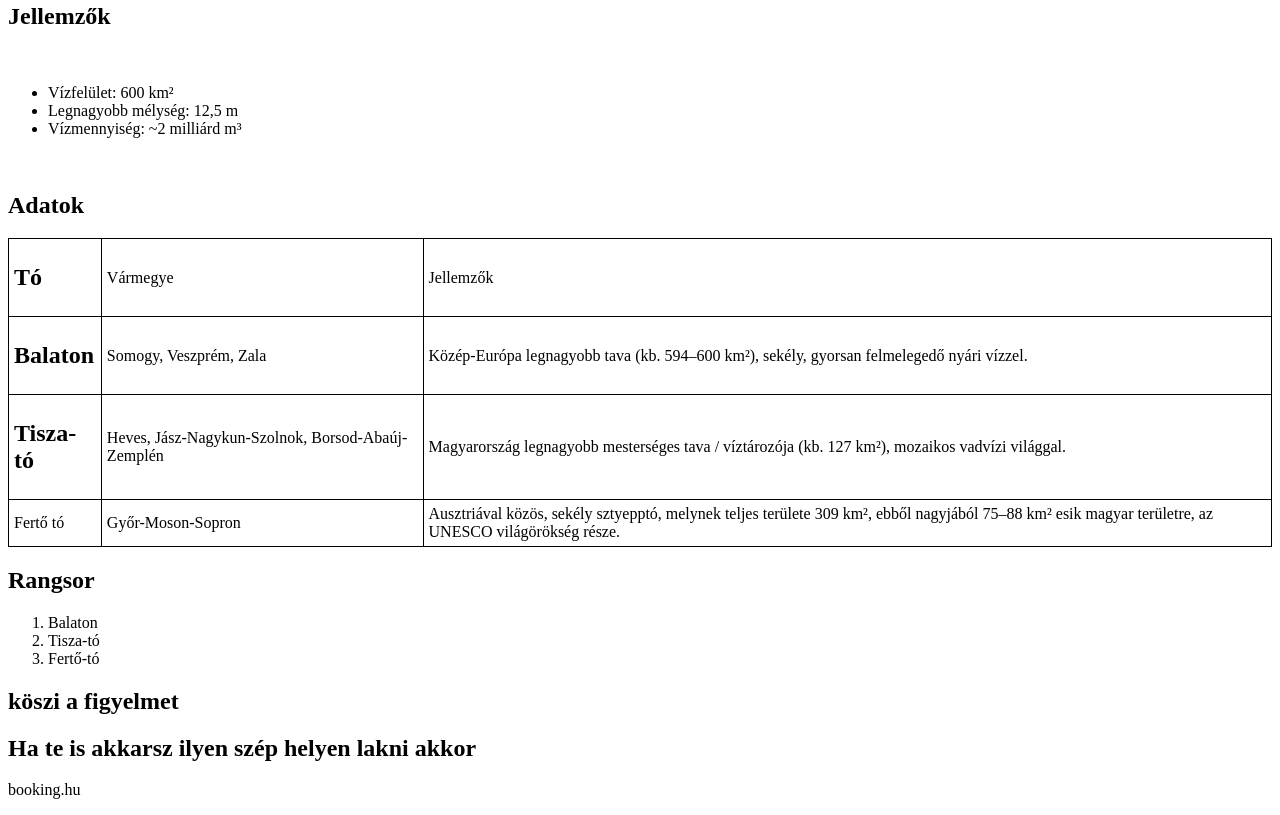
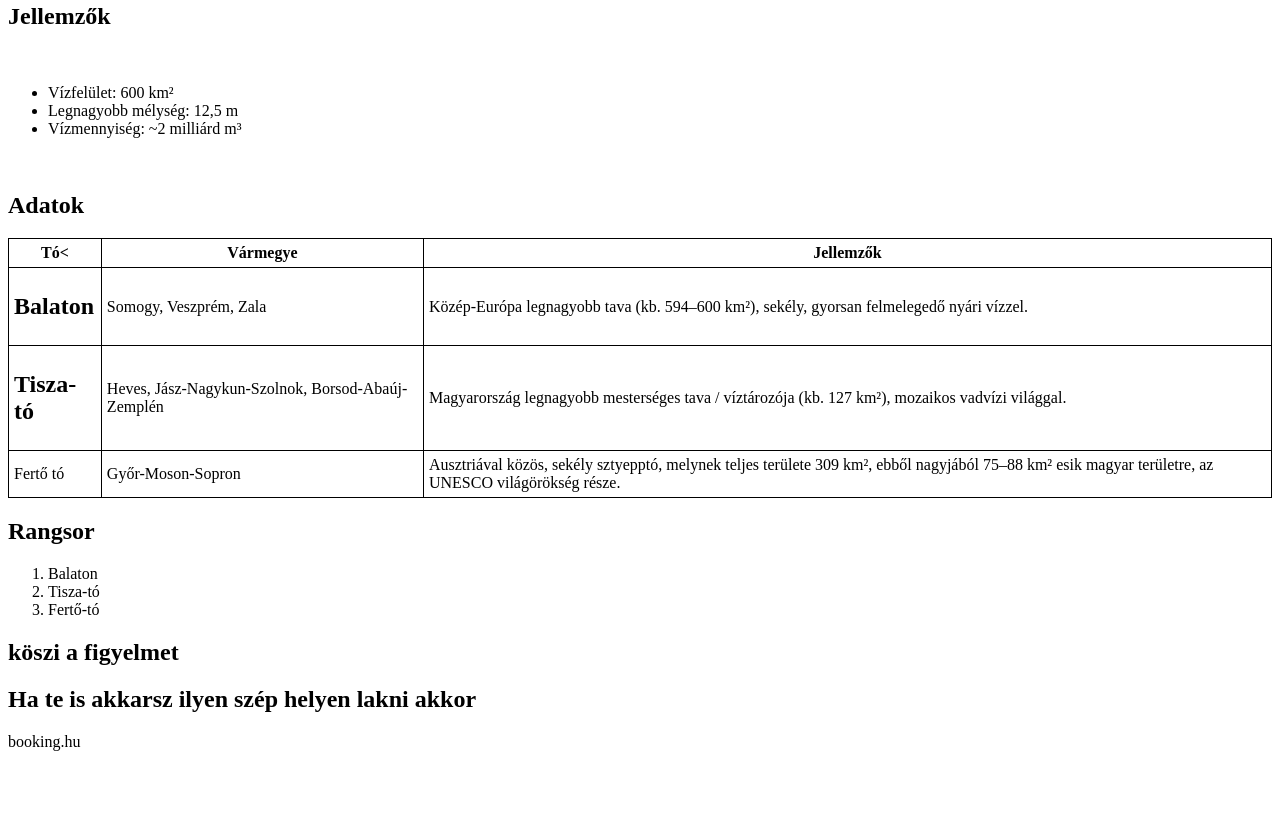
Before and after one commit to adam1731nagy/ikt, a plain HTML site: page tema.html in a window 1280 px wide. Shown: the part 769-1584 px from the top of the page. After the commit the page ends 1536 px from the top, so only its background shows below. Drawn offline with Linux system fonts and the light colour scheme.

Commit message:
Add files via upload

```diff
--- a/tema.html
+++ b/tema.html
@@ -39,11 +39,11 @@ A Balaton átlagos mélysége kb. 3 méter, legmélyebb pontja a Tihanyi kútná
 <h2>Adatok</h2>
 <table border="1" >
 <tr>
-    <thead>
-    <td><h2>Tó</h2></td>
-    <td>Vármegye</td>
-    <td>Jellemzők</td>
-    </thead>
+
+    <th>Tó<</th>
+    <th>Vármegye</th>
+    <th>Jellemzők</th>
+
 
 </tr>
 <tr>
```
